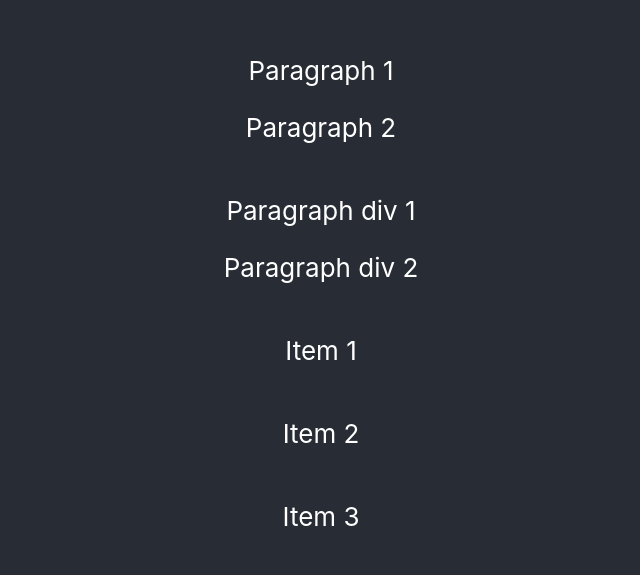
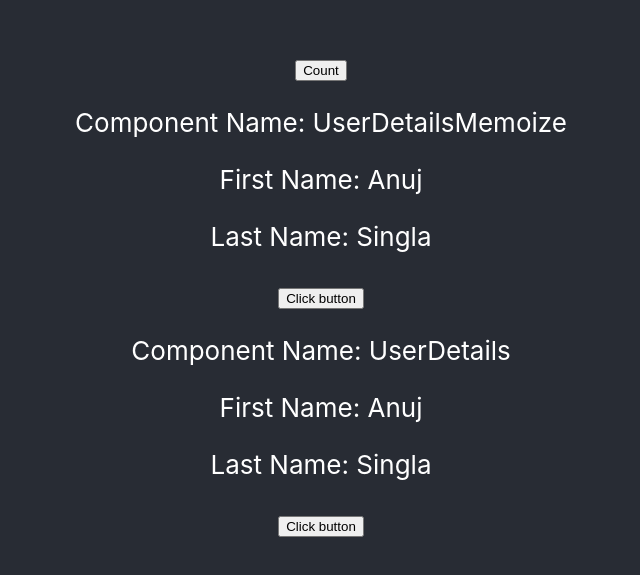
Before and after one commit to anujsingla/interview_questions_answer, a React (Create React App) app: page / in a window 1280 px wide. Shown: the part 107-682 px from the top of the page, without its empty margins (319-959 px from the left). Built offline with nearby package versions, Linux system fonts and the light colour scheme.

Commit message:
React.memo example .

```diff
--- a/src/App.tsx
+++ b/src/App.tsx
@@ -1,11 +1,13 @@
 import "./App.css";
-import { ReactFragement } from "./Examples/ReactFragement";
+// import { ReactFragement } from "./Examples/ReactFragement";
+import { MemoExample } from "./Examples/ReactMemo";
 
 function App() {
   return (
     <div className="App">
       <header className="App-header">
-        <ReactFragement />
+        {/* <ReactFragement /> */}
+        <MemoExample />
       </header>
     </div>
   );
--- /dev/null
+++ b/src/Examples/ReactMemo.tsx
@@ -0,0 +1,129 @@
+import { isEqual } from "lodash";
+import { memo, useCallback, useState } from "react";
+
+interface IProps {
+  firstName: string;
+  lastName: string;
+  componentName: string;
+  onClick: () => void;
+  details: { rollNo: number; subject: string };
+}
+
+function UserDetails(props: IProps) {
+  console.log("Component Name", props.componentName);
+  return (
+    <div>
+      <p>Component Name: {props.componentName}</p>
+      <p>First Name: {props.firstName}</p>
+      <p>Last Name: {props.lastName}</p>
+      <button onClick={props.onClick}>Click button</button>
+    </div>
+  );
+}
+
+function isEqualProps(prevProps: IProps, nextProps: IProps) {
+  return isEqual(prevProps, nextProps);
+}
+
+export const UserDetailsMemoize = memo(UserDetails, isEqualProps);
+
+export function MemoExample() {
+  const [count, setCount] = useState(0);
+
+  const onClick = useCallback(() => {
+    console.log("on click function");
+  }, []);
+
+  return (
+    <div>
+      <button onClick={() => setCount(count + 1)}>Count</button>
+      <UserDetailsMemoize
+        firstName="Anuj"
+        lastName="Singla"
+        componentName="UserDetailsMemoize"
+        onClick={onClick}
+        details={{ rollNo: 7, subject: "React" }}
+      />
+      <UserDetails
+        firstName="Anuj"
+        lastName="Singla"
+        componentName="UserDetails"
+        onClick={onClick}
+        details={{ rollNo: 7, subject: "React" }}
+      />
+    </div>
+  );
+}
+
+/*
+- What is React.memo
+- Examples
+- When to use React.memo
+- When not to use React.memo
+
+
+To improve user interface performance, React offers a high-order
+component "React.memo()". We need to wrap a component, React memorizes the
+rendered output of the wrapped component and skip unnecessary renderings.
+
+While updating DOM, React first render the component and compare result with
+the previous render. If the render results are different, React Updates the
+DOM. Comparsion between previous and new render component is very fast. But
+we can speed up the process.
+
+When we wrapped our component in the "React.memo()" component, React renders
+the component and memoizes the result.
+While updating DOM, If component props don't change then React reuses the
+memoized result and skipping the next rendering.
+If component props change then React render the component and memoizes the
+latest component.
+
+React.memo only check for prop changes. It will not check for state updates,
+useReducer or useContext. It will still rerender when state or context change.
+
+By Default, It will only shallow compare complex object in the props object.
+If you want to control over the comparsion, you can provide custom comparison
+function as a second argument.
+It is only used for performance Optimization.
+
+React.memo used for function component.
+React.PureComponent used for class component.
+
+Without custom comparison function:
+
+const MyComponent = React.memo(function MyComponent(props) {
+  component logic
+});
+
+With custom comparison function:
+
+function MyComponent(props) {}
+function areEqual(prevProps, nextProps) {}
+export default React.memo(MyComponent, areEqual);
+
+When to use React.memo:
+- Pure functional component
+- Component should render with same props or minor props changes
+- Renders frequently
+- Medium or large component contains a decent amount of UI
+elements to reason props equality check.
+
+When not to use React.memo:
+
+- React.memo explicitly cache the component which means it store the result
+(VDOM) in memory. If we do this too many or big components this lead to
+more memory consumption. You should be careful while memoizing lareg component.
+
+- Do not use React.memo if component props change frequesntly. It creates
+additional overhead which compares the props with the memoized one. It will
+not affect performance too much but you miss the final goal of React.memo is made
+for.
+
+- Don't use memoization if you can't quantify the performance gains.
+
+Example with different scenarios:
+Basic React.memo scenarios
+Dealing with objects.
+Dealing with functions.
+
+*/
```
